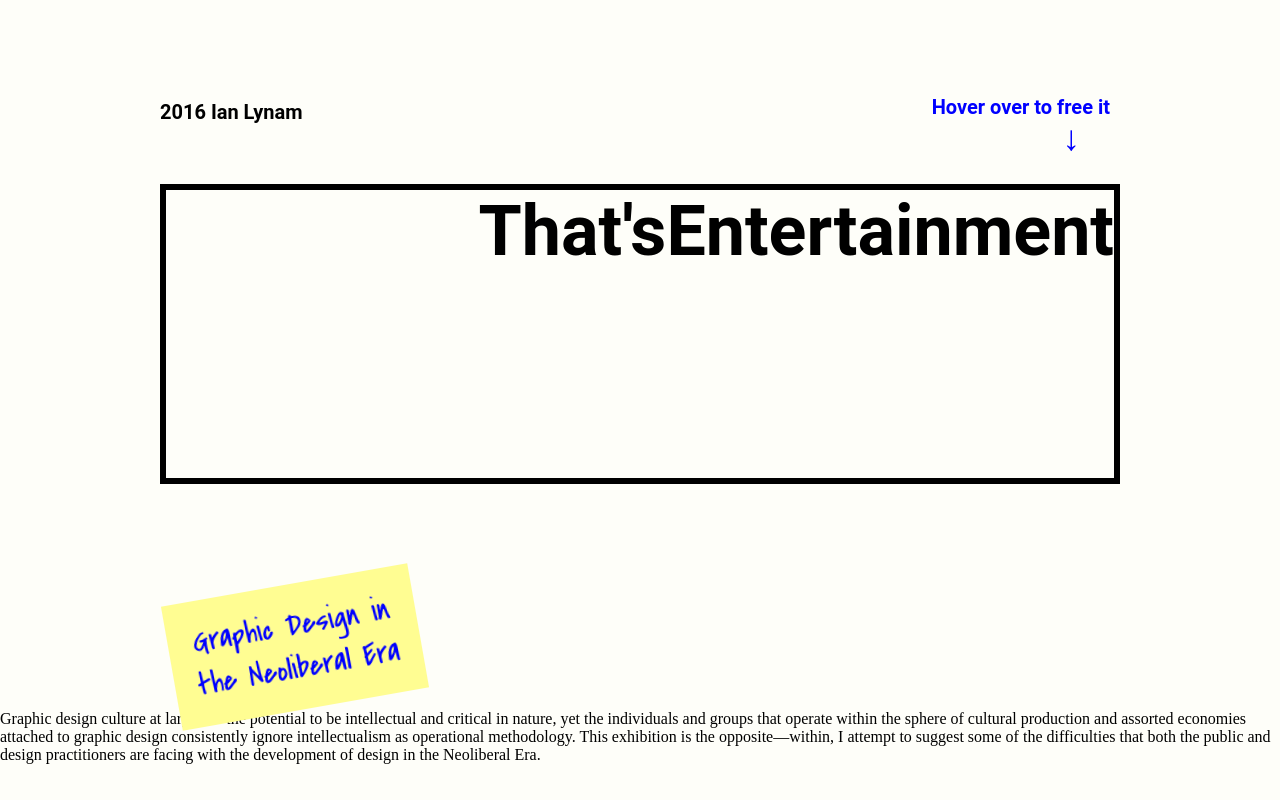
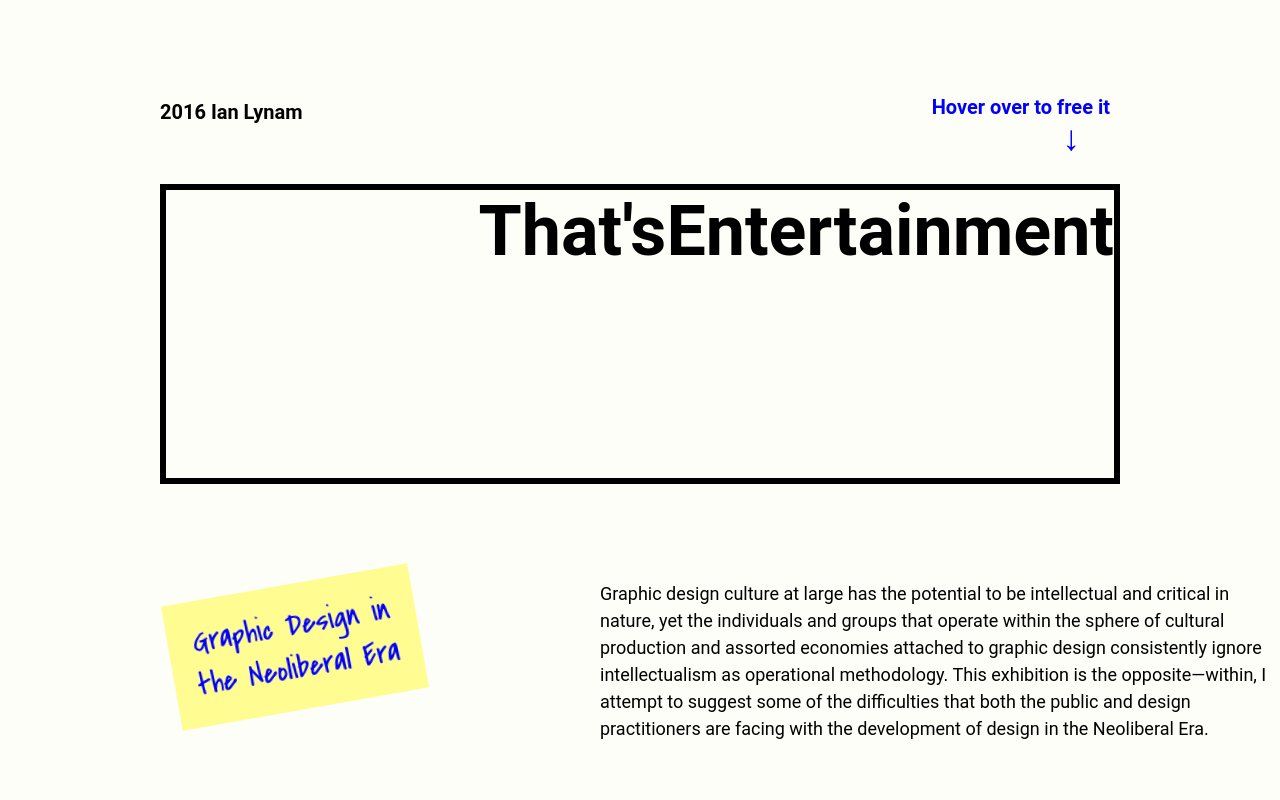
Before and after one commit to yuting-zhuang/Project-1-Redesign, a plain HTML site: page index.html in a window 1280 px wide. Drawn offline with Linux system fonts and the light colour scheme; a web font is replaced by a local one.

Commit message:
added p style

```diff
--- a/style.css
+++ b/style.css
@@ -141,9 +141,19 @@ h1{
 	margin-top: 100px;
 	margin-left: 170px;
 	position: sticky;
+	display: flex;
 }
 .sticky-subtitle h2{
 	font-family: "Covered By Your Grace";
 	font-size: 32px;
 	color: blue;
 }
+
+p{
+	font-size: 18px;
+	font-family: "roboto";
+	line-height: 1.5;
+	max-width: 700px;
+	margin-left: 600px;
+	margin-top: -130px;
+}
```
